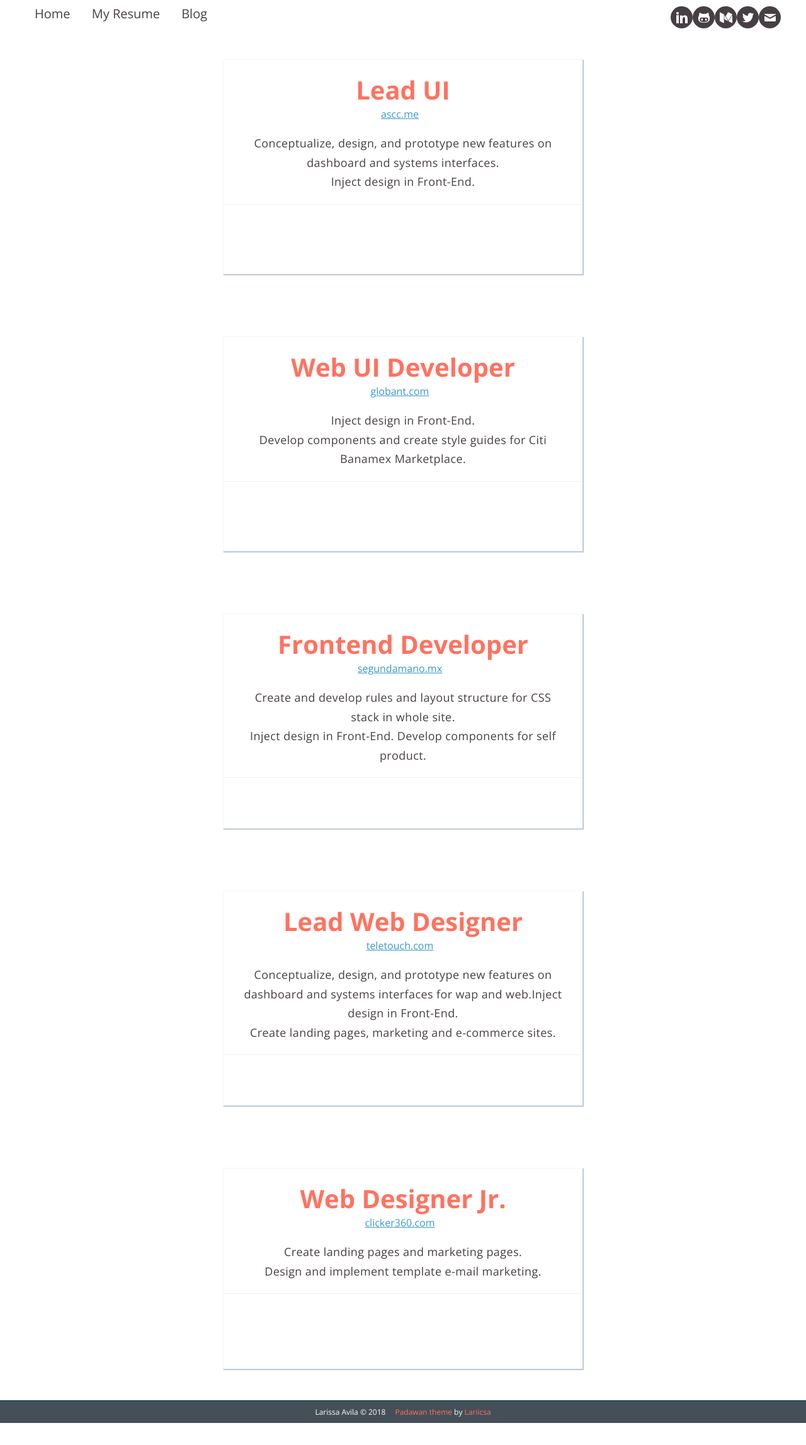
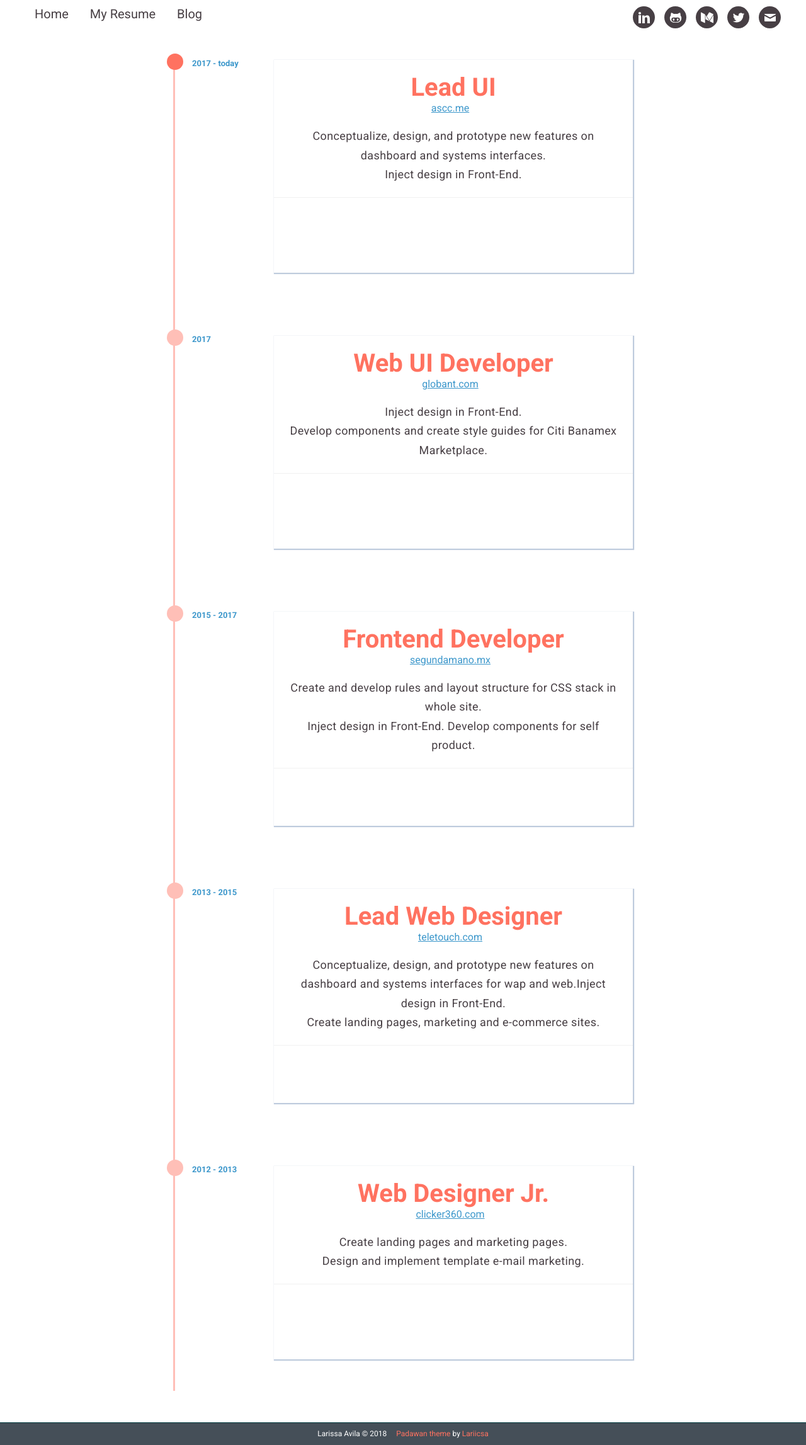
Before and after one commit to Lariicsa/lariicsa-v0, a Jekyll site: the page built from about.md, in a window 1280 px wide. Shown: the whole page at 63% size. Built offline with Jekyll 4.4.1, drawn with Linux system fonts in a browser that asks for light colours; before the commit the page ends 2259 px from its top, so only the background shows below that.

Commit message:
Make timeline

```diff
--- a/_includes/cards.html
+++ b/_includes/cards.html
@@ -1,5 +1,8 @@
+<div class="row between timeline">
+	<div class="line"></div>
 		<div class="cards">
 				<div class="card">
+					<span>2017 - today</span>
 					<h2>Lead UI</h2>
 					<a href="http://ascc.me" target="_blank">ascc.me</a>
 					<p>
@@ -10,6 +13,7 @@
 				</div>
 				<div class="card">
 					<h2>Web UI Developer</h2>
+					<span>2017</span>
 					<a href="https://www.globant.com" target="_blank">globant.com</a>
 					<p>
 						Inject design in Front-End.<br>
@@ -19,6 +23,7 @@
 				</div>
 				<div class="card">
 					<h2>Frontend Developer</h2>
+					<span>2015 - 2017</span>
 					<a href="https://www.segundamano.mx" target="_blank">segundamano.mx</a>
 					<p>
 						Create and develop rules and layout structure for CSS stack in whole site.<br>
@@ -28,6 +33,7 @@
 				</div>
 				<div class="card">
 					<h2>Lead  Web Designer</h2>
+					<span>2013 - 2015</span>
 					<a href="https://www.linkedin.com/company/teletouch-mexico-s-de-rl-de-cv" target="_blank">teletouch.com</a>
 					<p>
 						Conceptualize, design, and prototype new features on dashboard and systems interfaces for wap and web.Inject design in Front-End. <br>Create landing pages, marketing and e-commerce sites.
@@ -36,6 +42,7 @@
 				</div>
 				<div class="card">
 					<h2>Web Designer Jr.</h2>
+					<span>2012 - 2013</span>
 					<a href="http://clicker360.com" target="_blank">clicker360.com</a>
 					<p>
 						Create landing pages and marketing pages.<br>
@@ -44,3 +51,4 @@
 					<div class="card-tags-box"></div>
 				</div>
 			</div>
+</div>
--- a/_sass/base/general.sass
+++ b/_sass/base/general.sass
@@ -131,6 +131,14 @@ pre
 	border: 1px solid $epsilon
 	border-radius: 2px
 
+.row
+	display: flex
+	flex-direction: row
+	width: 100%
+	&.between
+		justify-content: space-between
+		align-items: center
+
 .home-profile
 	display: flex
 	flex-direction: row
--- a/_sass/base/variables.sass
+++ b/_sass/base/variables.sass
@@ -1,6 +1,6 @@
-@import url('https://fonts.googleapis.com/css?family=Open+Sans:400,700')
+@import url('https://fonts.googleapis.com/css?family=Roboto:400,700')
 
-$fontSans: 'Open Sans', sans-serif
+$fontSans: 'Roboto', sans-serif
 $fontMonospace: "Consolas", Liberation Mono, Menlo, Courier, monospace
 
 $alpha: #5a584e
--- a/_sass/components/social-links.sass
+++ b/_sass/components/social-links.sass
@@ -20,6 +20,9 @@
         justify-content: center
         align-items: center
         margin: 0
+        margin-right: 1.5rem
+        &:last-child
+            margin-right: 0
         text-decoration: none
         position: relative
         height: 3.5rem
--- a/_sass/pages/page.sass
+++ b/_sass/pages/page.sass
@@ -6,12 +6,16 @@
     width: 100%
     max-width: 1200px
     min-height: 600px
+    &.about
+        align-items: center
+
+.timeline
+    border-left: 0.3rem solid #ffbfb7
+    margin: 5rem 0
+    max-width: 73rem
 
     > h1
         text-align: center
-
-    &.about
-        align-items: center
 
 .cards
     display: flex
@@ -19,7 +23,7 @@
     justify-content: center
     align-items: center
     width: 100%
-    max-width: 72rem
+    max-width: 57rem
     height: 100%
     position: relative
 
@@ -35,6 +39,33 @@
     height: auto
     min-height: 29rem
     max-height: 34rem
+    animation: fade-in-down 1s
+    animation-delay: 0.3s
+    animation-fill-mode: both
+    position: relative
+    &:first-child
+        &:before
+            background-color: $beta
+    &:before
+        content: ''
+        background-color: #ffbfb7
+        border-radius: 100%
+        display: flex
+        flex-direction: column
+        width: 2.6rem
+        height: 2.6rem
+        position: absolute
+        top: -1rem
+        left: -17rem
+    &:first-child
+        margin-top: 0
+    > span
+        font-size: 1.3rem
+        color: #3c97cb
+        font-weight: 700
+        position: absolute
+        top: -0.2rem
+        left: -13rem
 
     > a
         font-size: 1.6rem
```
Lines whose indentation alone changed are shown as unchanged.
